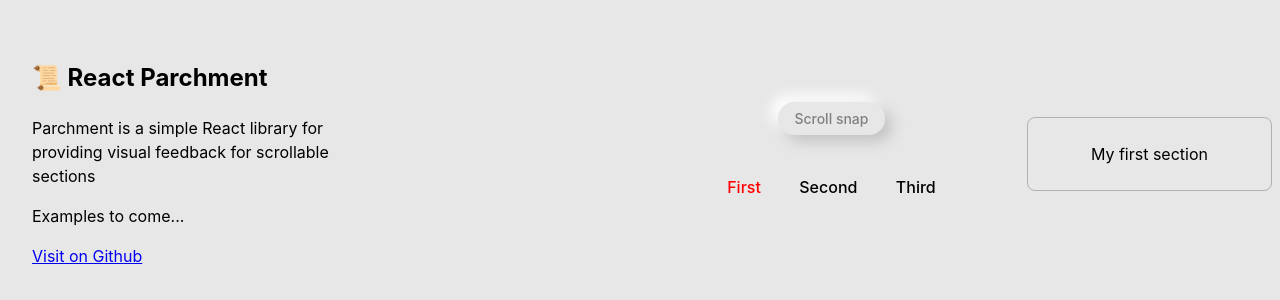
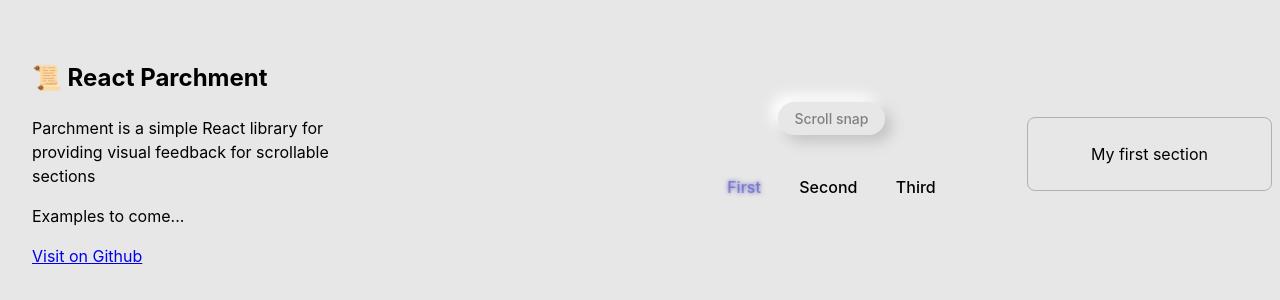
Before and after one commit to alex-fitzgerald/parchment, a React (Vite) app: page / in a window 1280 px wide. Shown: the part 246-546 px from the top of the page. Built offline with nearby package versions, Linux system fonts and the light colour scheme.

Commit message:
feat: convert inline to classes

```diff
--- a/src/demo-app.css
+++ b/src/demo-app.css
@@ -18,7 +18,7 @@
     --foreground: black;
     --foreground-muted: gray;
     --background: #e7e7e7;
-    --accent: 0, 100%, 50%;
+    --accent: 240, 50%, 50%;
 
     --neumorphic-shadow: 7px 7px 14px #c4c4c4, -7px -7px 14px #ffffff;
     --neumorphic-shadow--active:
--- a/src/demo-app.tsx
+++ b/src/demo-app.tsx
@@ -13,7 +13,7 @@ const GITHUB_URL = 'https://github.com/alex-fitzgerald/parchment';
 
 function MyNavButton({ isActive, children }: { isActive?: boolean; children: ReactNode }) {
     return (
-        <span style={{ color: isActive ? 'hsl(var(--accent))' : 'var(--foreground)' }}>
+        <span style={{ color: isActive ? 'hsla(var(--accent), 50%)' : 'var(--foreground)', textShadow: isActive ? '0px 0px 4px hsla(var(--accent), 80%)' : '' }}>
             {children}
         </span>
     );
```
